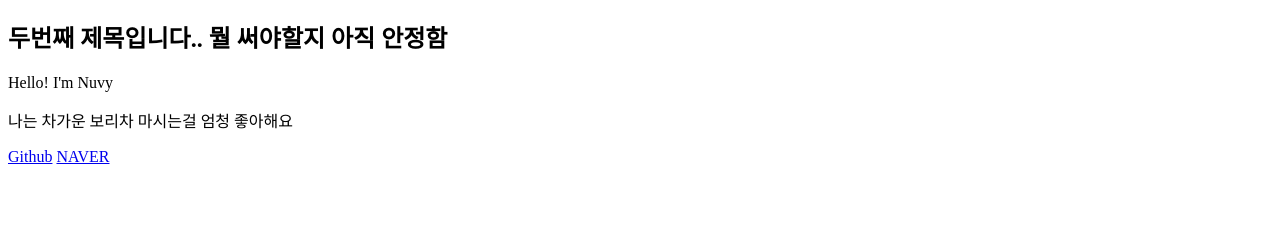
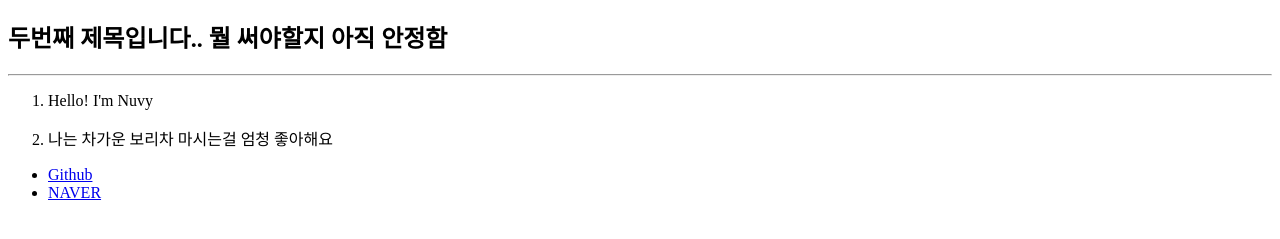
Before and after one commit to nuvy-s/html-css, a plain HTML site: page 00-first-page/index.html in a window 1280 px wide. Shown: the part 61-300 px from the top of the page. Drawn offline with Linux system fonts and the light colour scheme.

Commit message:
Add horizontal rule and list tags

```diff
--- a/00-first-page/index.html
+++ b/00-first-page/index.html
@@ -9,11 +9,18 @@
     <h1>My First Web Page</h1>
     <h2>두번째 제목입니다.. 뭘 써야할지 아직 안정함</h2>
 
-    <p>Hello! I'm Nuvy</p>
-    <p>나는 차가운 보리차 마시는걸 엄청 좋아해요</p>
+    <hr>
+
+    <ol>
+    <li><p>Hello! I'm Nuvy</p></li>
+    <li><p>나는 차가운 보리차 마시는걸 엄청 좋아해요</p></li>
+    </ol>
+
+    <ul>
+        <li><a href="https://github.com">Github</a></li>
+        <li><a href="Https://naver.com">NAVER</a></li>
+    </ul>
 
 
-    <a href="https://github.com">Github</a>
-    <a href="Https://naver.com">NAVER</a>
 </body>
 </html>
```
